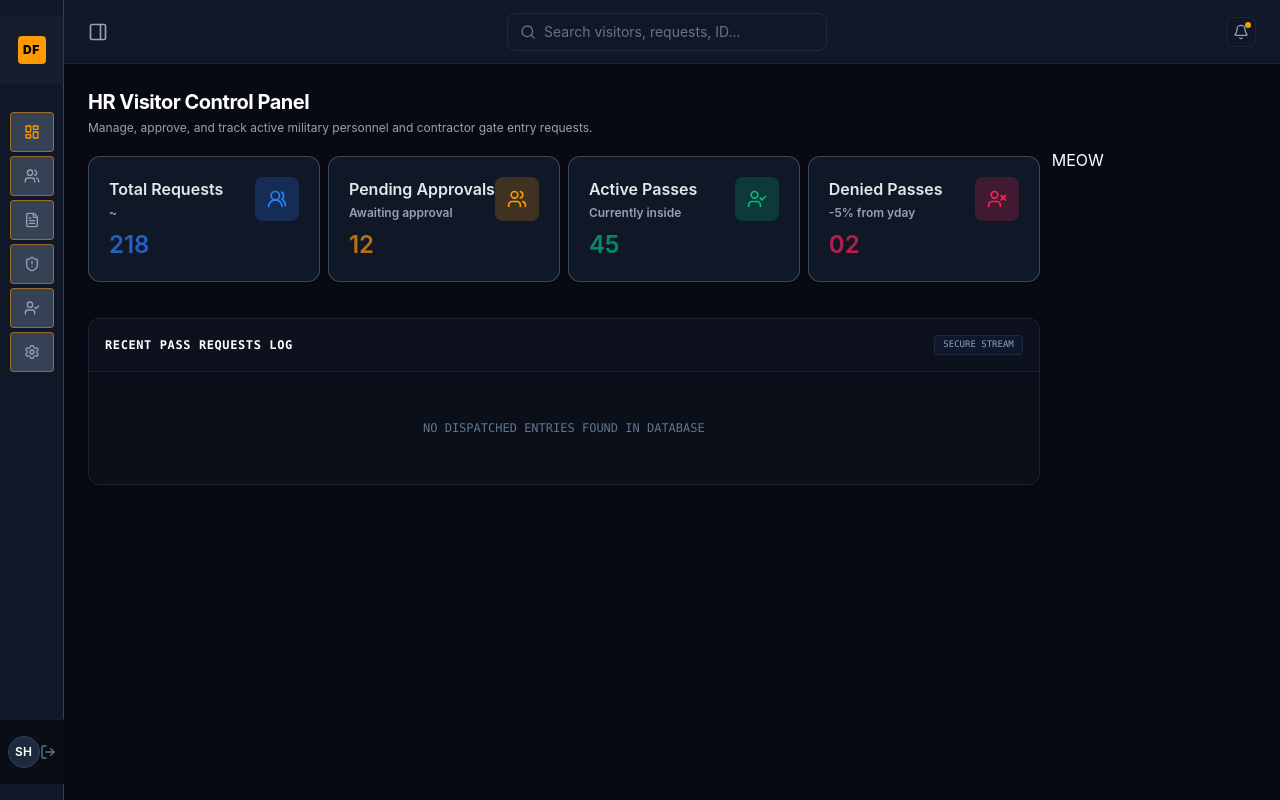
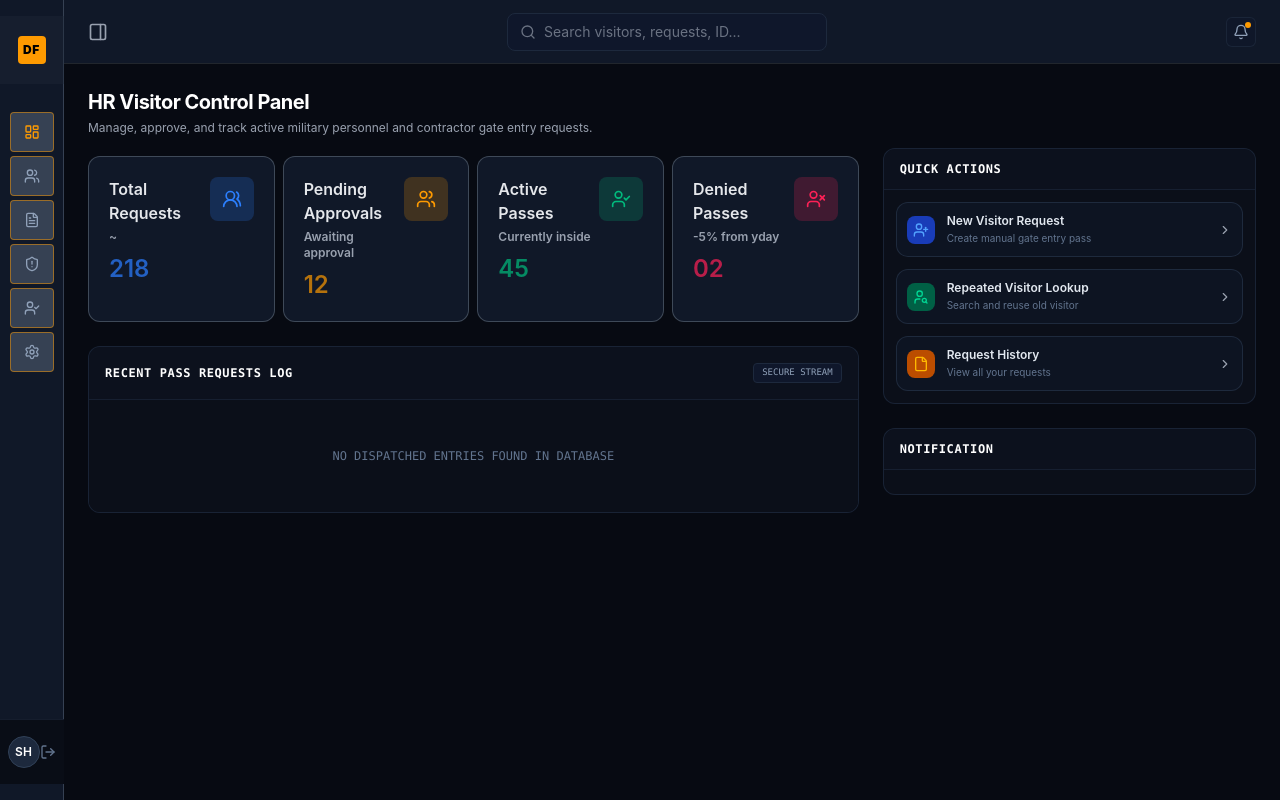
Before and after one commit to sin-h43/Defence-Pass-Management-System, a React (Vite) app in the folder defence-portal/: page /hr in a window 1280 px wide. Built offline with nearby package versions, Linux system fonts and the light colour scheme.

Commit message:
Added Quick Actions n Notification table

```diff
--- a/defence-portal/src/pages/hr/HrDashboard.tsx
+++ b/defence-portal/src/pages/hr/HrDashboard.tsx
@@ -1,8 +1,8 @@
-import {cn} from '../../lib/utils'
+import { cn } from '../../lib/utils'
 import DashboardLayout from '@/components/DashboardLayout';
-import {Users, UserX, UsersRound, UserCheck} from 'lucide-react'
+import { Users, UserX, UsersRound, UserCheck, UserPlus, UserSearch, File, ChevronRight } from 'lucide-react'
 import React, { useState, useEffect } from 'react';
-import {getStoredPasses} from "../../utils/passStorage"
+import { getStoredPasses } from "../../utils/passStorage"
 import type { Visitor } from './../../utils/searchFilters';
 import DataTable from '@/components/DataTable';
 
@@ -17,7 +17,7 @@ interface MetricCardProps {
 }
 
 
-function MetricCard({title, value, body, type}: MetricCardProps){
+function MetricCard({ title, value, body, type }: MetricCardProps) {
     const iconMap = {
         pending: Users,
         active: UserCheck,
@@ -32,7 +32,7 @@ function MetricCard({title, value, body, type}: MetricCardProps){
     }
 
     const IconComponent = iconMap[type]
-        return(
+    return (
         <div className='flex items-start justify-between group bg-gray-900 border border-gray-600/80 p-5 rounded-xl text-gray-200 font-semibold hover:bg-gray-800 '>
             <div className='space-y-1'>
                 <p className={cn(
@@ -67,17 +67,17 @@ function MetricCard({title, value, body, type}: MetricCardProps){
     )
 }
 
-export default function HrDashboard(){
-    const [visitorsList, setVisitorsList] = useState <Visitor[]>([])
+export default function HrDashboard() {
+    const [visitorsList, setVisitorsList] = useState<Visitor[]>([])
 
     //define headers exactly matchingte table columns you configured
-    const tableHeaders = ["Pass ID", "Visitor Name", "Purpose of Visit","Requested Date", "Classification", "Live Status"]
+    const tableHeaders = ["Pass ID", "Visitor Name", "Purpose of Visit", "Requested Date", "Classification", "Live Status"]
 
-    useEffect(()=>{
+    useEffect(() => {
         //fetching entries n ->match Visitor type
         const storedEntries = getStoredPasses()
 
-        const formattedData: Visitor[] = storedEntries.map((record)=>({
+        const formattedData: Visitor[] = storedEntries.map((record) => ({
             id: record.passId,
             name: record.holderName,
             purpose: record.purpose,
@@ -86,9 +86,9 @@ export default function HrDashboard(){
             liveStatus: record.liveStatus || "Pending"
         }))
         setVisitorsList(formattedData)
-    },[])
+    }, [])
 
-    return(
+    return (
         <DashboardLayout>
             <div className='space-y-6 '>
                 {/*Head description Section */}
@@ -98,10 +98,10 @@ export default function HrDashboard(){
                 </div>
             </div>
             {/*Metric Overview Row */}
-        <div className='flex space-x-3'>
-            <div className='flex flex-col space-y-3'>
+            <div className='grid grid-cols-1 lg:grid-cols-3 gap-6'>
+                <div className='lg:col-span-2 space-y-6'>
                     <div className="grid grid-cols-1 mt-2 md:grid-cols-4 gap-2">
-                    <MetricCard title="Total Requests"body='~' value="218" type="total"  />
+                        <MetricCard title="Total Requests" body='~' value="218" type="total" />
                         <MetricCard title="Pending Approvals" body='Awaiting approval' value="12" type="pending" />
                         <MetricCard title="Active Passes" body='Currently inside' value="45" type="active" />
                         <MetricCard title="Denied Passes" body='-5% from yday' value="02" type="denied" />
@@ -114,11 +114,11 @@ export default function HrDashboard(){
                             </span>
                         </div>
 
-                {visitorsList.length === 0? (
+                        {visitorsList.length === 0 ? (
                             <div className="p-12 text-center text-slate-500 text-xs font-mono bg-[#0b0f19]">
                                 NO DISPATCHED ENTRIES FOUND IN DATABASE
                             </div>
-                    ):(
+                        ) : (
                             <div className="p-2 bg-[#0b0f19]">
                                 {/* 4. Drop in your imported table component with arguments */}
                                 <DataTable headers={tableHeaders} rows={visitorsList} />
@@ -126,8 +126,64 @@ export default function HrDashboard(){
                         )}
                     </div>
                 </div>
-            <div>
-                <h2 className='text-white'>MEOW</h2>
+                <div className='w-full space-y-6'>
+                    <div className="bg-[#0b0f19] border border-slate-800/80 rounded-xl overflow-hidden"> {/* Removed mt-6 */}
+                        <div className="px-4 py-3 border-b border-slate-800/60 flex items-center justify-between bg-[#0e1424]/40"> {/* Changed from p-4 to px-4 py-3 for tighter header */}
+                            <h3 className="text-xs font-bold text-white tracking-wider uppercase font-mono">Quick Actions</h3>
+                            <div></div>
+                        </div>
+
+                        <div className='p-3 space-y-3'>
+                            <button className='w-full flex items-center gap-3 bg-gray-900/60 hover:bg-gray-800/60 border border-slate-700/50 p-2.5 rounded-xl transition-all group text-left cursor-pointer'> {/* Changed from p-3 to p-2.5 */}
+                                <div className='p-1.5 bg-blue-800/100 text-blue-400 rounded-lg group-hover:bg-blue-500/20 transition-colors'> {/* Changed from p-2 to p-1.5 */}
+                                    <UserPlus className='h-4 w-4' />
+                                </div>
+                                <div className='flex-1'>
+                                    <p className="text-xs font-semibold text-slate-200 group-hover:text-blue-500">New Visitor Request</p>
+                                    <p className="text-[10px] text-slate-500 mt-0.5">Create manual gate entry pass</p>
+                                </div>
+                                <div className='text-gray-400 group-hover:text-gray-300 transition-colors'>
+                                    <ChevronRight size={14} />
+                                </div>
+                            </button>
+
+                            <button className='w-full flex items-center gap-3 bg-gray-900/60 hover:bg-gray-800/60 border border-slate-700/50 p-2.5 rounded-xl transition-all group text-left cursor-pointer'>
+                                <div className='p-1.5 bg-emerald-800/100 text-emerald-400 rounded-lg group-hover:bg-emerald-500/20 transition-colors'>
+                                    <UserSearch className='h-4 w-4' />
+                                </div>
+                                <div className='flex-1'>
+                                    <p className="text-xs font-semibold text-slate-200 group-hover:text-emerald-500">Repeated Visitor Lookup</p>
+                                    <p className="text-[10px] text-slate-500 mt-0.5">Search and reuse old visitor</p>
+                                </div>
+                                <div className='text-gray-400 group-hover:text-gray-300 transition-colors'>
+                                    <ChevronRight size={14} />
+                                </div>
+                            </button>
+
+                            <button className='w-full flex items-center gap-3 bg-gray-900/60 hover:bg-gray-800/60 border border-slate-700/50 p-2.5 rounded-xl transition-all group text-left cursor-pointer'>
+                                <div className='p-1.5 bg-amber-700/100 text-amber-400 rounded-lg group-hover:bg-amber-500/20 transition-colors'>
+                                    <File className='h-4 w-4' />
+                                </div>
+                                <div className='flex-1'>
+                                    <p className="text-xs font-semibold text-slate-200 group-hover:text-amber-500">Request History</p>
+                                    <p className="text-[10px] text-slate-500 mt-0.5">View all your requests</p>
+                                </div>
+                                <div className='text-gray-400 group-hover:text-gray-300 transition-colors'>
+                                    <ChevronRight size={14} />
+                                </div>
+                            </button>
+                        </div>
+                    </div>
+                    <div className="bg-[#0b0f19] border border-slate-800/80 rounded-xl overflow-hidden">
+                        <div className="px-4 py-3 border-b border-slate-800/60 flex items-center justify-between bg-[#0e1424]/40">
+                            <h3 className="text-xs font-bold text-white tracking-wider uppercase font-mono">Notification</h3>
+                            <div></div>
+                        </div>
+
+                        <div className='p-3 space-y-3'>
+
+                        </div>
+                    </div>
                 </div>
             </div>
         </DashboardLayout>
```
Lines whose indentation alone changed are shown as unchanged.
